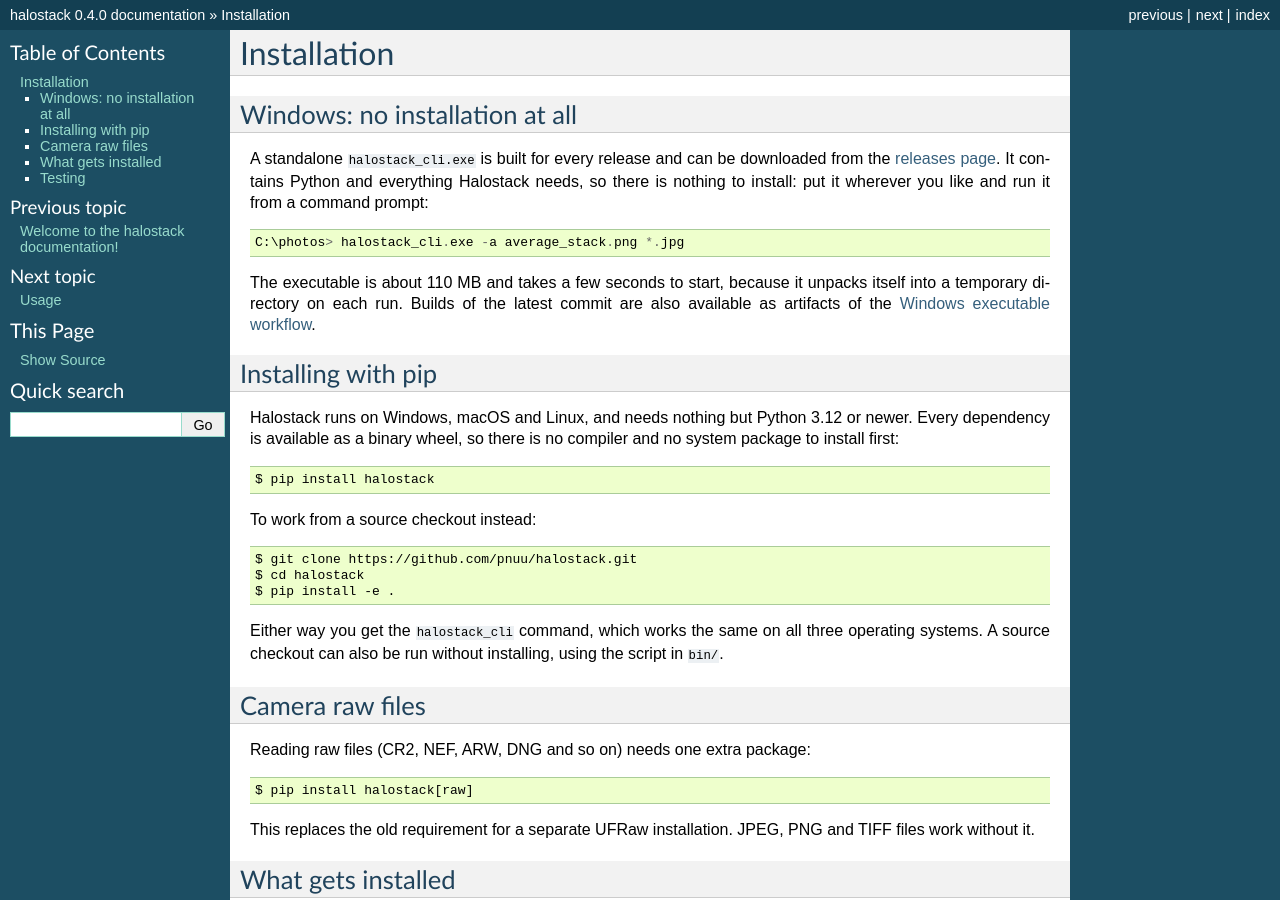
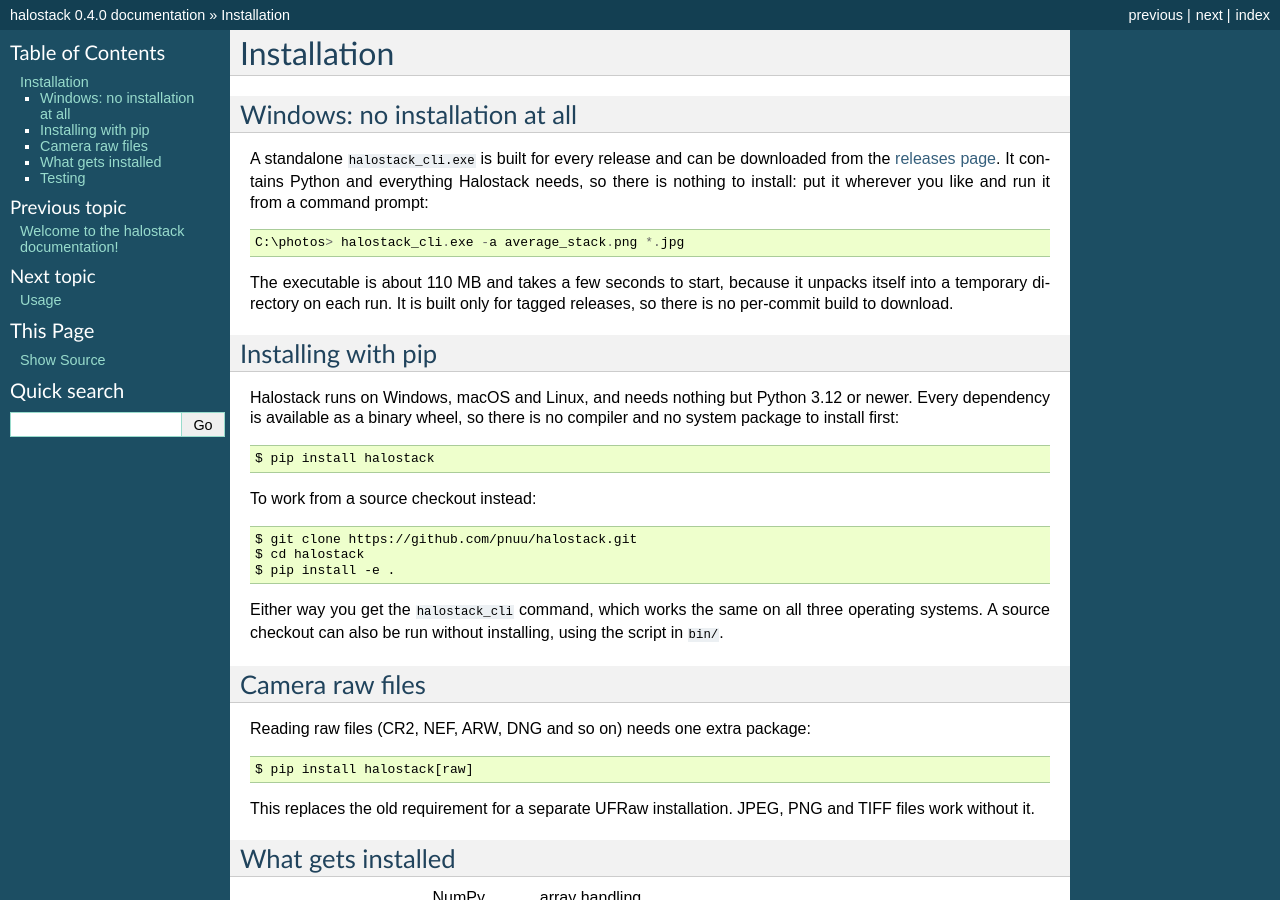
Before and after one commit to pnuu/halostack, a Sphinx documentation site: the page built from doc/source/installation.rst, in a window 1280 px wide and 900 px high. Built offline with Sphinx 7.4.7, drawn with Linux system fonts in a browser that asks for light colours.

Commit message:
Build the Windows executable only for version tags
The executable is a release artifact, so building it for every push to
master and for pull requests spent Windows runner minutes on binaries
nobody downloads. It now builds only when a v<digit>... tag is pushed, plus
manual dispatch so that a packaging change can still be checked without
cutting a tag. The digit in the pattern keeps tags like "vnext" from
producing a release.

The tests workflow is unaffected and still runs on every push and pull
request, so this does not reduce what is checked before a merge -- with one
exception: packaging/halostack.spec is no longer exercised on pull requests.
Run the workflow by hand when changing it.

Drops the docs' pointer to per-commit build artifacts and the README badge,
both of which would now report the state of the last release rather than of
the current branch.

Co-Authored-By: Claude Opus 5 (1M context) <noreply@anthropic.com>
Claude-Session: https://claude.ai/code/session_01CsU5YdvWLq2HpmsV3zhthZ

```diff
--- a/doc/source/installation.rst
+++ b/doc/source/installation.rst
@@ -18,9 +18,8 @@ you like and run it from a command prompt::
   C:\photos> halostack_cli.exe -a average_stack.png *.jpg
 
 The executable is about 110 MB and takes a few seconds to start, because it
-unpacks itself into a temporary directory on each run.  Builds of the latest
-commit are also available as artifacts of the `Windows executable workflow
-<https://github.com/pnuu/halostack/actions/workflows/windows-executable.yml>`_.
+unpacks itself into a temporary directory on each run.  It is built only for
+tagged releases, so there is no per-commit build to download.
 
 Installing with pip
 +++++++++++++++++++
```
Also changed, not shown: README.md (+0 -1 lines), 1 other file.
